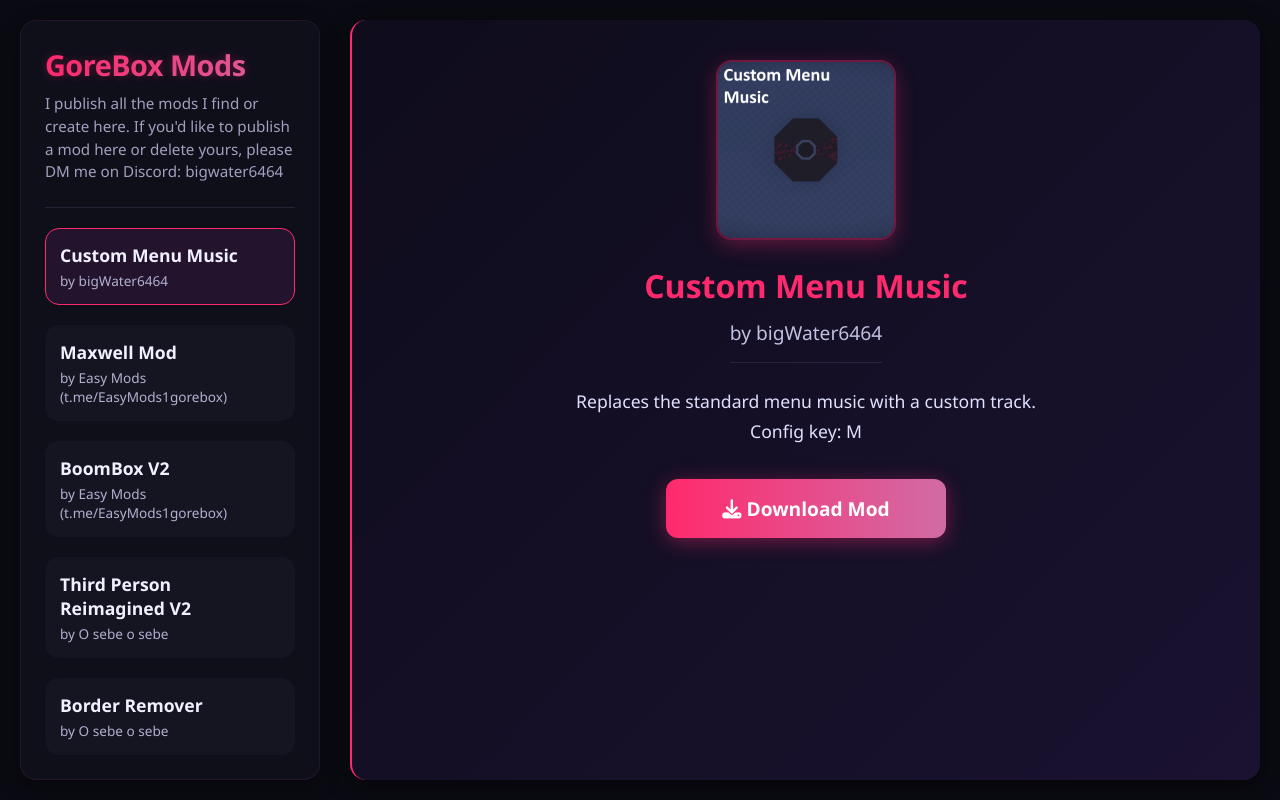
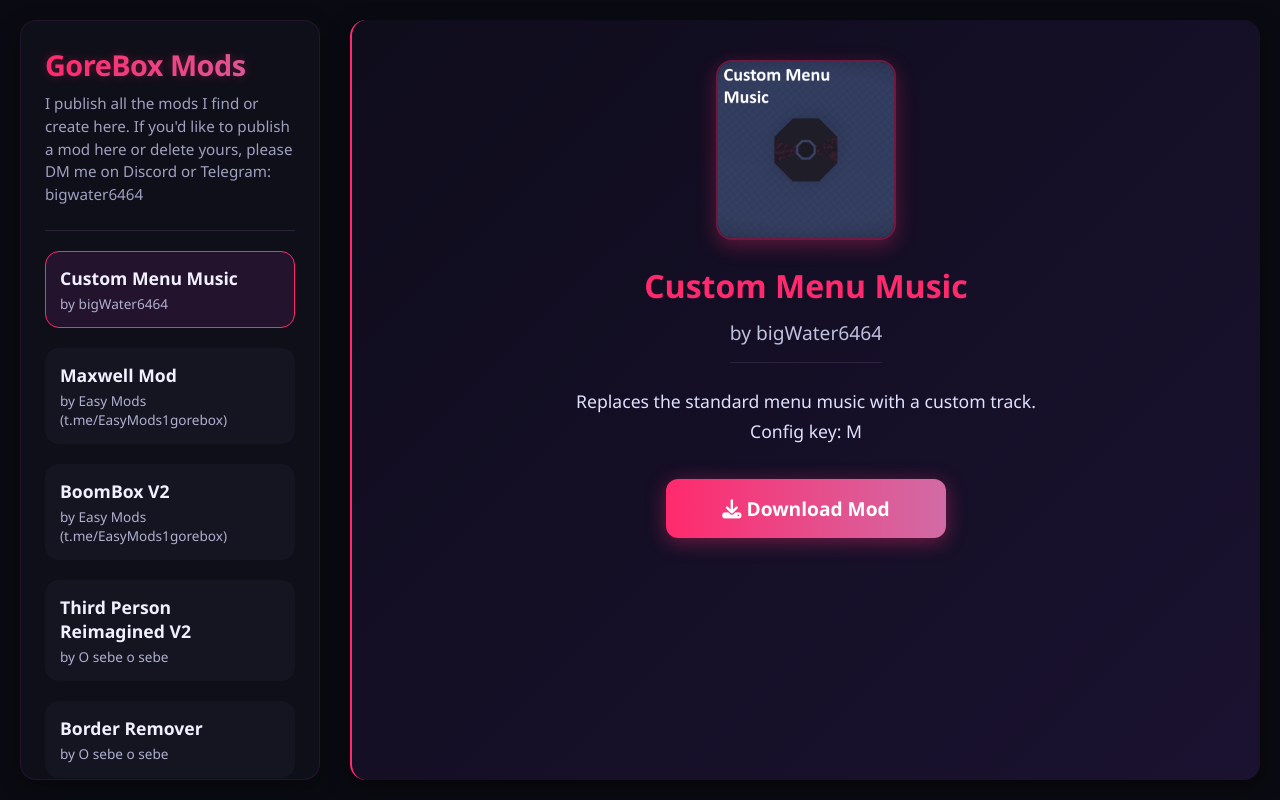
Before and after one commit to minichekfire/gorebox-mods.github.io, a plain HTML site: page index.html in a window 1280 px wide. Drawn offline with Linux system fonts and the light colour scheme.

Commit message:
Update index.html

```diff
--- a/index.html
+++ b/index.html
@@ -226,7 +226,7 @@
     <div class="mods-sidebar">
       <header>
         <h1>GoreBox Mods</h1>
-        <p class="subtitle">I publish all the mods I find or create here. If you'd like to publish a mod here or delete yours, please DM me on Discord: bigwater6464</p>
+        <p class="subtitle">I publish all the mods I find or create here. If you'd like to publish a mod here or delete yours, please DM me on Discord or Telegram: bigwater6464</p>
       </header>
       <div class="mods-grid" id="modsGrid">
         <!-- Моды будут здесь -->
```
